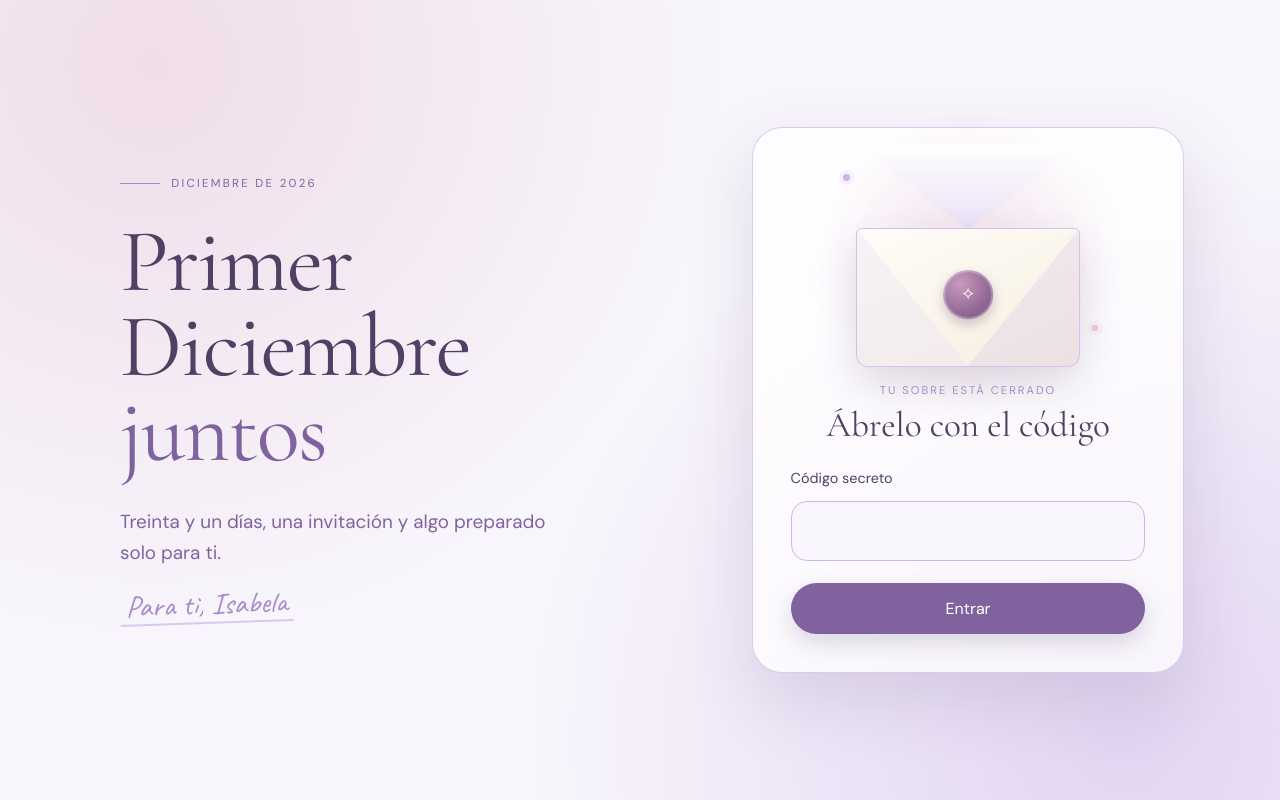
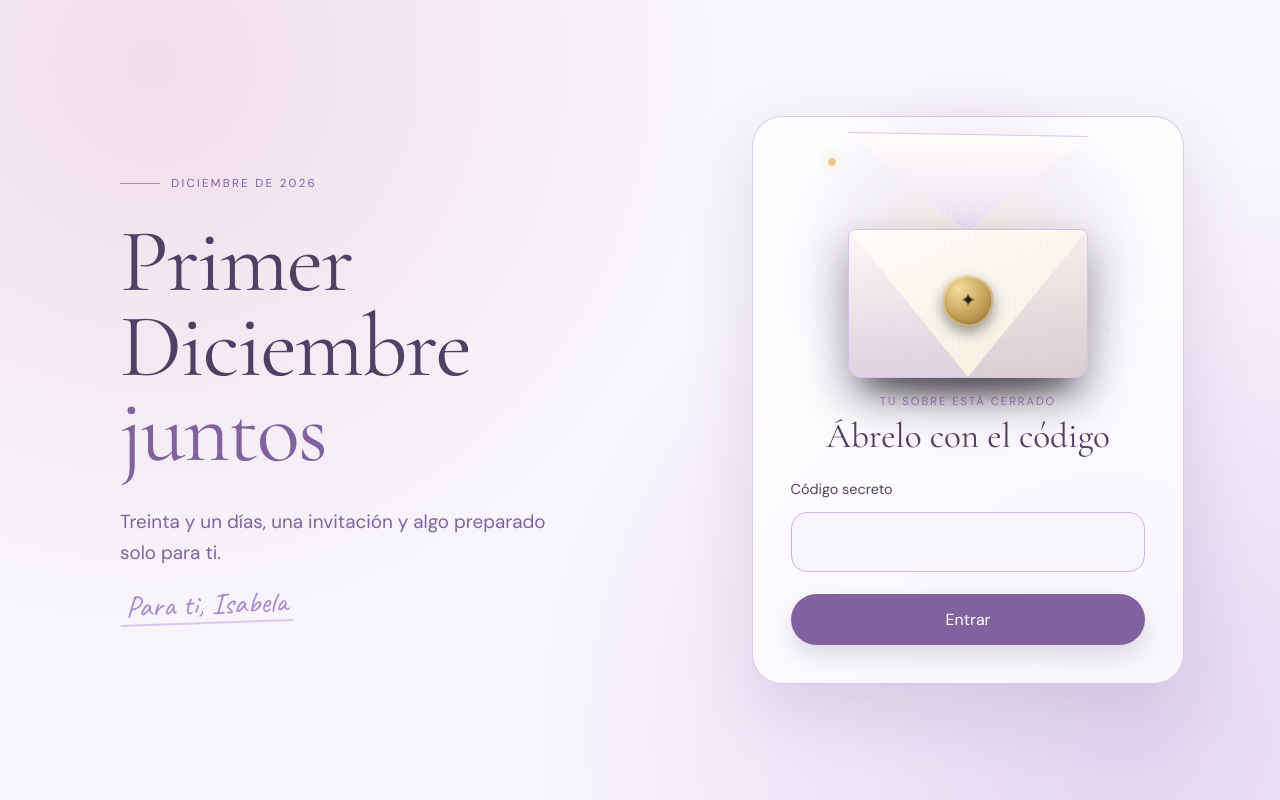
Before and after one commit to Josefo1212/PrimerDiciembreJuntos, a React (Vite) app: page / in a window 1280 px wide. Built offline with nearby package versions, Linux system fonts and the light colour scheme.

Commit message:
feat: enriquecer sobre con animaciones

```diff
--- a/src/features/access/components/CoverMotif.module.css
+++ b/src/features/access/components/CoverMotif.module.css
@@ -1,95 +1,132 @@
 .motif {
-  --motif-width: clamp(10rem, 34vw, 14rem);
+  --motif-width: clamp(11rem, 34vw, 15rem);
   --body-height: calc(var(--motif-width) * 0.62);
-  --flap-height: calc(var(--body-height) * 0.62);
+  --flap-height: calc(var(--body-height) * 0.66);
 
   position: relative;
   width: var(--motif-width);
-  height: calc(var(--body-height) * 1.45);
+  height: calc(var(--body-height) * 1.5);
   isolation: isolate;
 }
 
 .halo {
   position: absolute;
+  z-index: -2;
+  inset: -30% -28%;
+  border-radius: 50%;
+  background: radial-gradient(circle, rgba(201, 164, 92, 0.22), rgba(169, 139, 203, 0.14) 45%, transparent 70%);
+  filter: blur(14px);
+  animation: motifBreathe 8s ease-in-out infinite alternate;
+}
+
+.shadow {
+  position: absolute;
+  right: 6%;
+  bottom: -6%;
+  left: 6%;
+  height: 14%;
+  border-radius: 50%;
+  background: rgba(8, 5, 14, 0.55);
+  filter: blur(12px);
   z-index: -1;
-  inset: -18% -22%;
-  border-radius: 50%;
-  background: radial-gradient(circle, rgba(233, 202, 219, 0.62), transparent 68%);
-  filter: blur(10px);
-  animation: breathe 7s ease-in-out infinite alternate;
 }
 
 .sparkle {
   position: absolute;
-  width: 0.45rem;
-  height: 0.45rem;
+  width: 0.4rem;
+  height: 0.4rem;
   border-radius: 50%;
-  background: var(--pastel-lilac);
-  box-shadow: 0 0 0 4px rgba(205, 181, 232, 0.16);
+  background: var(--gold-light);
+  box-shadow: 0 0 10px rgba(228, 199, 131, 0.8);
+  animation: sparkleTwinkle 3.6s ease-in-out infinite;
 }
 
 .sparkleTop {
-  top: 4%;
-  left: -6%;
+  top: 2%;
+  left: -8%;
 }
 
 .sparkleBottom {
-  right: -8%;
-  bottom: 18%;
-  width: 0.35rem;
-  height: 0.35rem;
+  right: -9%;
+  bottom: 20%;
+  width: 0.3rem;
+  height: 0.3rem;
   background: var(--blush-pink);
-  box-shadow: 0 0 0 4px rgba(233, 202, 219, 0.2);
+  box-shadow: 0 0 10px rgba(233, 202, 219, 0.7);
+  animation-delay: -1.8s;
 }
 
 .flap {
   position: absolute;
   right: 0;
-  bottom: calc(var(--body-height) - 2px);
+  bottom: calc(var(--body-height) - 3px);
   left: 0;
   height: var(--flap-height);
-  background: linear-gradient(180deg, var(--surface), var(--soft-lilac));
+  border: 1px solid rgba(205, 181, 232, 0.55);
+  background:
+    repeating-linear-gradient(115deg, rgba(255, 255, 255, 0.16) 0 2px, transparent 2px 7px),
+    linear-gradient(180deg, #fffdf9, var(--soft-lilac));
   clip-path: polygon(0 0, 100% 0, 50% 100%);
+  transform-origin: top center;
   z-index: 2;
+  animation: flapRest 7s ease-in-out infinite alternate;
 }
 
 .open .flap {
   top: 0;
   bottom: auto;
+  border-color: rgba(201, 164, 92, 0.42);
+  background:
+    repeating-linear-gradient(115deg, rgba(255, 255, 255, 0.12) 0 2px, transparent 2px 7px),
+    linear-gradient(180deg, var(--soft-lilac), rgba(255, 253, 249, 0.94));
   transform: scaleY(-1);
-  background: linear-gradient(180deg, var(--soft-lilac), rgba(255, 255, 255, 0.9));
   z-index: 1;
+  animation: flapOpen 900ms cubic-bezier(0.22, 1, 0.36, 1) both;
 }
 
 .letter {
   position: absolute;
   right: 8%;
-  bottom: calc(var(--body-height) * 0.38);
+  bottom: calc(var(--body-height) * 0.4);
   left: 8%;
-  height: calc(var(--body-height) * 0.76);
-  border: 1px solid rgba(205, 181, 232, 0.72);
-  border-radius: 8px 8px 2px 2px;
-  background: linear-gradient(180deg, var(--surface), var(--warm-ivory));
-  box-shadow: 0 8px 18px rgba(81, 64, 100, 0.14);
+  height: calc(var(--body-height) * 0.78);
+  overflow: hidden;
+  border: 1px solid rgba(205, 181, 232, 0.75);
+  border-radius: 10px 10px 3px 3px;
+  background:
+    repeating-linear-gradient(0deg, rgba(169, 139, 203, 0.035) 0 1px, transparent 1px 5px),
+    linear-gradient(180deg, #ffffff, var(--warm-ivory));
+  box-shadow: 0 10px 24px rgba(8, 5, 14, 0.3);
   opacity: 0;
-  transform: translateY(16%);
+  transform: translateY(18%) scale(0.97);
   z-index: 1;
-}
-
-.letter::before {
-  position: absolute;
-  inset: 24% 12% 16%;
-  background: repeating-linear-gradient(
-    180deg,
-    rgba(128, 99, 158, 0.26) 0 1px,
-    transparent 1px 11px
-  );
-  content: '';
 }
 
 .open .letter {
   opacity: 1;
   transform: translateY(0) rotate(-2deg);
+  animation: letterOut 900ms cubic-bezier(0.22, 1, 0.36, 1) 280ms both;
+}
+
+.letterLines {
+  position: absolute;
+  inset: 22% 11% 18%;
+  background: repeating-linear-gradient(
+    180deg,
+    rgba(128, 99, 158, 0.28) 0 1px,
+    transparent 1px 12px
+  );
+  border-radius: 2px;
+}
+
+.letterDate {
+  position: absolute;
+  right: 12%;
+  bottom: 6%;
+  color: var(--dusty-violet);
+  font-family: var(--font-handwritten);
+  font-size: 0.9rem;
+  line-height: 1;
 }
 
 .body {
@@ -100,11 +137,13 @@
   height: var(--body-height);
   overflow: hidden;
   border: 1px solid rgba(205, 181, 232, 0.8);
-  border-radius: 6px 6px 12px 12px;
-  background: linear-gradient(155deg, #fffdf9, var(--warm-ivory));
+  border-radius: 7px 7px 14px 14px;
+  background:
+    repeating-linear-gradient(92deg, rgba(169, 139, 203, 0.035) 0 1px, transparent 1px 6px),
+    linear-gradient(155deg, #fffdf9, var(--warm-ivory));
   box-shadow:
-    0 18px 38px rgba(81, 64, 100, 0.16),
-    inset 0 1px 0 rgba(255, 255, 255, 0.9);
+    0 20px 44px rgba(8, 5, 14, 0.38),
+    inset 0 1px 0 rgba(255, 255, 255, 0.95);
   z-index: 3;
 }
 
@@ -118,13 +157,13 @@
 
 .foldLeft {
   left: 0;
-  background: rgba(234, 224, 245, 0.38);
+  background: linear-gradient(180deg, rgba(234, 224, 245, 0.1), rgba(169, 139, 203, 0.32));
   clip-path: polygon(0 0, 100% 100%, 0 100%);
 }
 
 .foldRight {
   right: 0;
-  background: rgba(205, 181, 232, 0.24);
+  background: linear-gradient(180deg, rgba(205, 181, 232, 0.1), rgba(128, 99, 158, 0.24));
   clip-path: polygon(100% 0, 100% 100%, 0 100%);
 }
 
@@ -133,44 +172,86 @@
   top: 48%;
   left: 50%;
   display: grid;
-  width: clamp(2.4rem, 8vw, 3.1rem);
+  width: clamp(2.5rem, 8vw, 3.2rem);
   aspect-ratio: 1;
   place-items: center;
-  border-radius: 50%;
-  background: radial-gradient(circle at 34% 28%, #c99bbc, #946b99 58%, #70507c);
+  overflow: hidden;
+  border-radius: 48% 52% 47% 53% / 52% 46% 54% 48%;
+  background:
+    radial-gradient(circle at 32% 26%, #f2dc9d, var(--gold) 52%, #9c7838 100%);
   box-shadow:
-    0 5px 12px rgba(81, 64, 100, 0.28),
-    inset 0 0 0 2px rgba(255, 255, 255, 0.28);
-  color: var(--surface);
+    0 6px 14px rgba(8, 5, 14, 0.4),
+    inset 0 0 0 2px rgba(255, 246, 214, 0.42),
+    inset 0 -3px 6px rgba(105, 76, 30, 0.35);
+  color: #2a1d12;
   font-family: var(--font-heading);
-  font-size: 1.1rem;
+  font-size: 1.15rem;
   line-height: 1;
   transform: translate(-50%, -50%);
   z-index: 4;
 }
 
+.seal::before {
+  position: absolute;
+  inset: -20%;
+  background: linear-gradient(115deg, transparent 35%, rgba(255, 255, 255, 0.6) 50%, transparent 65%);
+  content: '';
+  transform: translateX(-120%);
+  animation: sealShine 4.5s ease-in-out infinite;
+}
+
 .seal::after {
-  content: '✧';
+  position: relative;
+  content: '✦';
 }
 
 .open .seal {
   top: 16%;
+  animation: sealLift 900ms cubic-bezier(0.22, 1, 0.36, 1) 180ms both;
 }
 
-@keyframes breathe {
-  from {
-    opacity: 0.6;
-    transform: scale(0.96);
-  }
+@keyframes motifBreathe {
+  from { opacity: 0.55; transform: scale(0.95); }
+  to { opacity: 1; transform: scale(1.06); }
+}
 
-  to {
-    opacity: 1;
-    transform: scale(1.04);
-  }
+@keyframes sparkleTwinkle {
+  0%, 100% { opacity: 0.3; transform: scale(0.75); }
+  50% { opacity: 1; transform: scale(1.25); }
+}
+
+@keyframes flapRest {
+  from { transform: rotate(-1.2deg); }
+  to { transform: rotate(1.2deg); }
+}
+
+@keyframes flapOpen {
+  from { transform: scaleY(1) rotate(0deg); }
+  to { transform: scaleY(-1) rotate(0deg); }
+}
+
+@keyframes letterOut {
+  from { opacity: 0.4; transform: translateY(18%) rotate(-1deg) scale(0.97); }
+  to { opacity: 1; transform: translateY(0) rotate(-2deg) scale(1); }
+}
+
+@keyframes sealShine {
+  0%, 55% { transform: translateX(-120%); }
+  75%, 100% { transform: translateX(120%); }
+}
+
+@keyframes sealLift {
+  from { opacity: 0.6; transform: translate(-50%, -50%) translateY(70%) scale(0.9); }
+  to { opacity: 1; transform: translate(-50%, -50%) translateY(0) scale(1); }
 }
 
 @media (prefers-reduced-motion: reduce) {
-  .halo {
+  .halo,
+  .sparkle,
+  .flap,
+  .letter,
+  .seal,
+  .seal::before {
     animation: none;
   }
 }
@@ -188,4 +269,9 @@
   .seal {
     color: CanvasText;
   }
+
+  .letterLines,
+  .letterDate {
+    color: CanvasText;
+  }
 }
--- a/src/features/access/components/CoverMotif.tsx
+++ b/src/features/access/components/CoverMotif.tsx
@@ -12,8 +12,12 @@ const CoverMotif = ({ variant }: CoverMotifProps): ReactElement => (
     <span className={styles.halo} />
     <span className={`${styles.sparkle} ${styles.sparkleTop}`} />
     <span className={`${styles.sparkle} ${styles.sparkleBottom}`} />
+    <span className={styles.shadow} />
     <span className={styles.flap} />
-    <span className={styles.letter} />
+    <span className={styles.letter}>
+      <span className={styles.letterLines} />
+      <span className={styles.letterDate}>01 · 12</span>
+    </span>
     <span className={styles.body}>
       <span className={styles.foldLeft} />
       <span className={styles.foldRight} />
```
Also changed, not shown: specs/006-portada-nocturna/tasks.md (+2 -1 lines), 1 other file (tests, documents, lock files or other folders).
